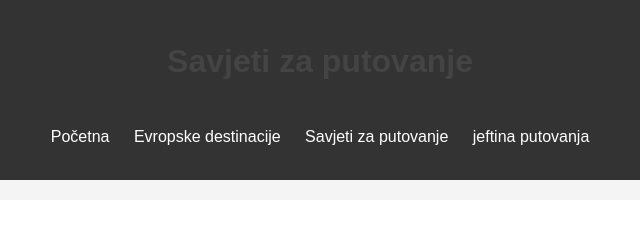
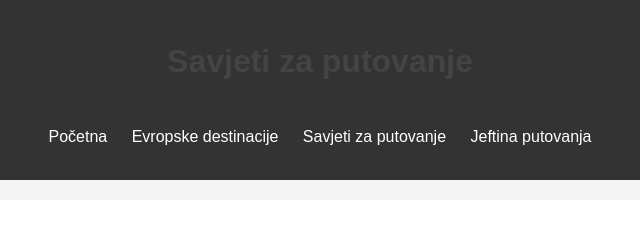
Before and after one commit to Putovanja/Putovanja, a plain HTML site: page savjeti-za-putovanje.html in a window 1280 px wide. Shown: the top 237 px of the page, 320-960 px from the left. Drawn offline with Linux system fonts and the light colour scheme.

Commit message:
Update savjeti-za-putovanje.html

```diff
--- a/savjeti-za-putovanje.html
+++ b/savjeti-za-putovanje.html
@@ -14,7 +14,7 @@
     <a href="index.html">Početna</a>
     <a href="evropske-destinacije.html">Evropske destinacije</a>
     <a href="savjeti-za-putovanje.html">Savjeti za putovanje</a>
-    <a href="jeftina-putovanja.html">jeftina putovanja</a>
+    <a href="jeftina-putovanja.html">Jeftina putovanja</a>
   </nav>
 </header>
 <main>
```
